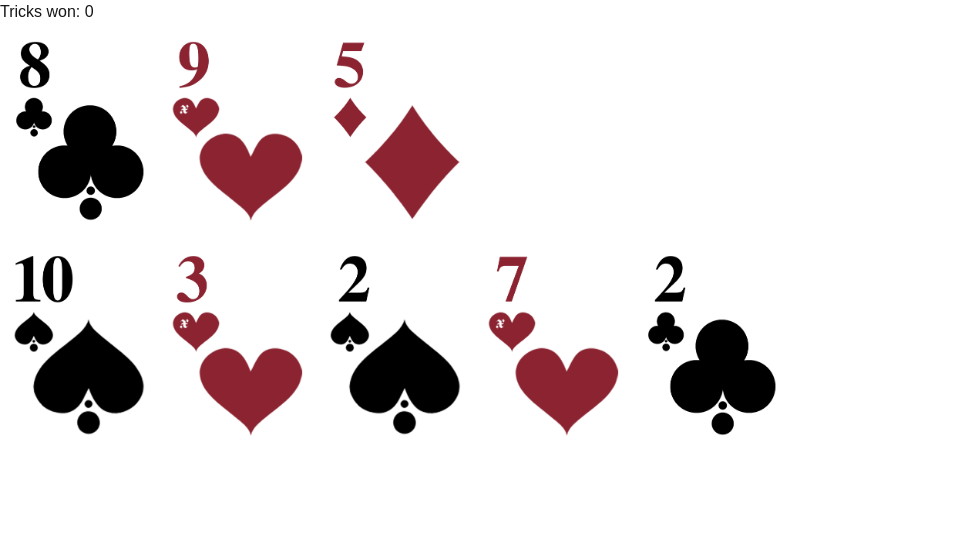
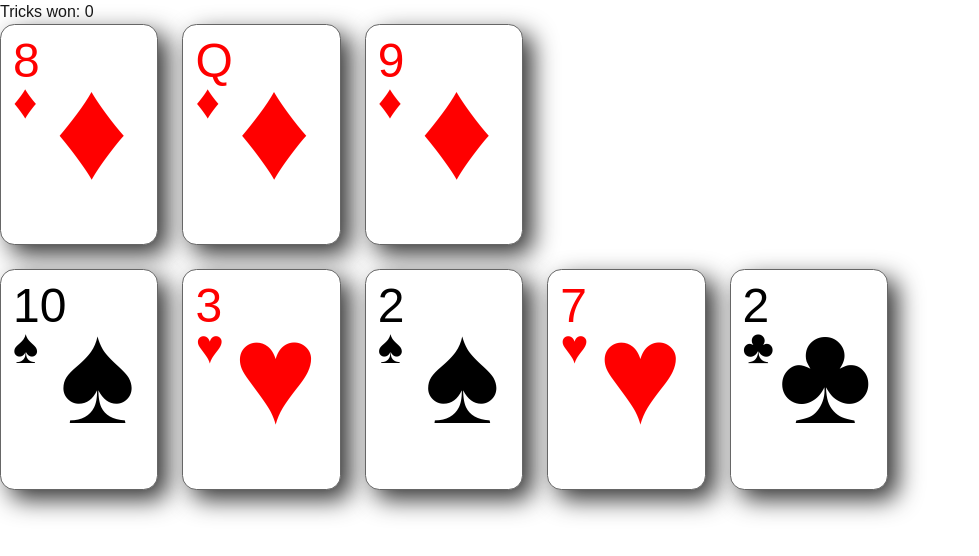
Before and after one commit to anthonydmays/blvckspades, a Next.js app: page / in a window 1280 px wide. Shown: the top 556 px of the page, without its empty margins (0-979 px from the left). Built offline with nearby package versions, Linux system fonts and the light colour scheme.

Commit message:
fix: revert to css cards

```diff
--- a/src/app/game/card/card.tsx
+++ b/src/app/game/card/card.tsx
@@ -1,5 +1,6 @@
-import Image from "next/image";
-import { FunctionComponent, useEffect, useState } from "react";
+'use client';
+
+import { FunctionComponent } from "react";
 
 export type CardProps = {
     onClick?: () => void;
@@ -24,22 +25,13 @@ const getHtmlEntity = (suit?: string) => {
 };
 
 export const Card: FunctionComponent<CardProps> = ({rank, suit, isFlipped, onClick}) => {
-    const [rankValue, setRankValue] = useState<string>('');
-    const [suitValue, setSuitValue] = useState<string>('');
-
-    useEffect(() => {
-        setRankValue(rank ?? '');
-        setSuitValue(suit ?? '');
-    }, []);
-
-    suit = suit || '';
     return isFlipped ? (
-        <div onClick={onClick}>
-            <Image src={`/standard-deck/${suitValue}/${rankValue}${suitValue[0]}.png`} alt="Card back" width={158} height={220} />
+        <div className={"card rank-" + rank + " " + suit} onClick={onClick}>
+            <span className="rank">{rank}</span>
+            <span className="suit">{getHtmlEntity(suit)}</span>
         </div>
     ) : (
-        <div className="">
-            <Image src="/standard-deck/back.png" alt="Card back" width={158} height={220} />
+        <div className="card back">
             &nbsp;
         </div>
     );
```
